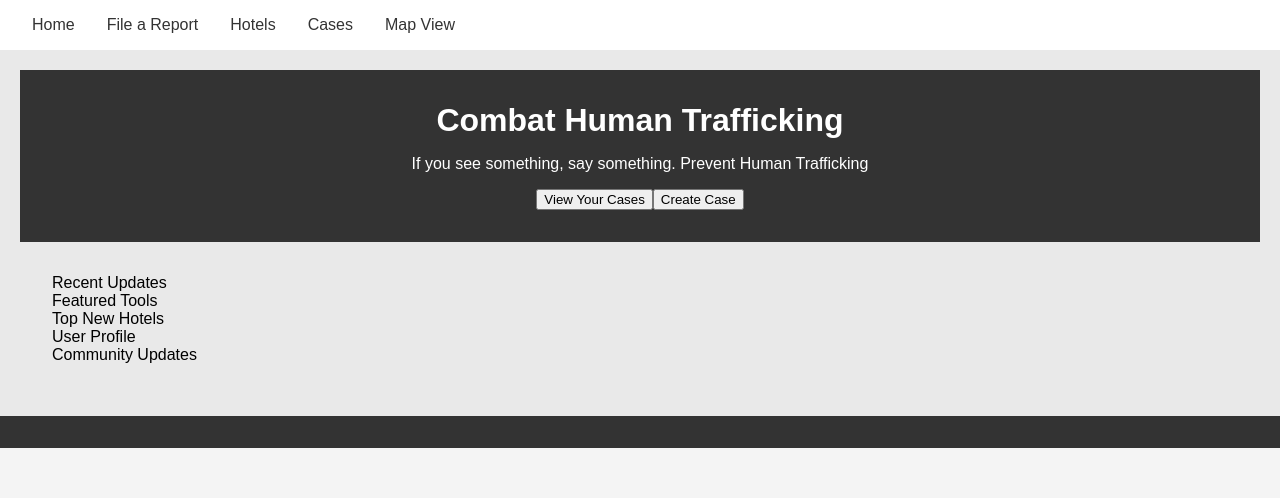
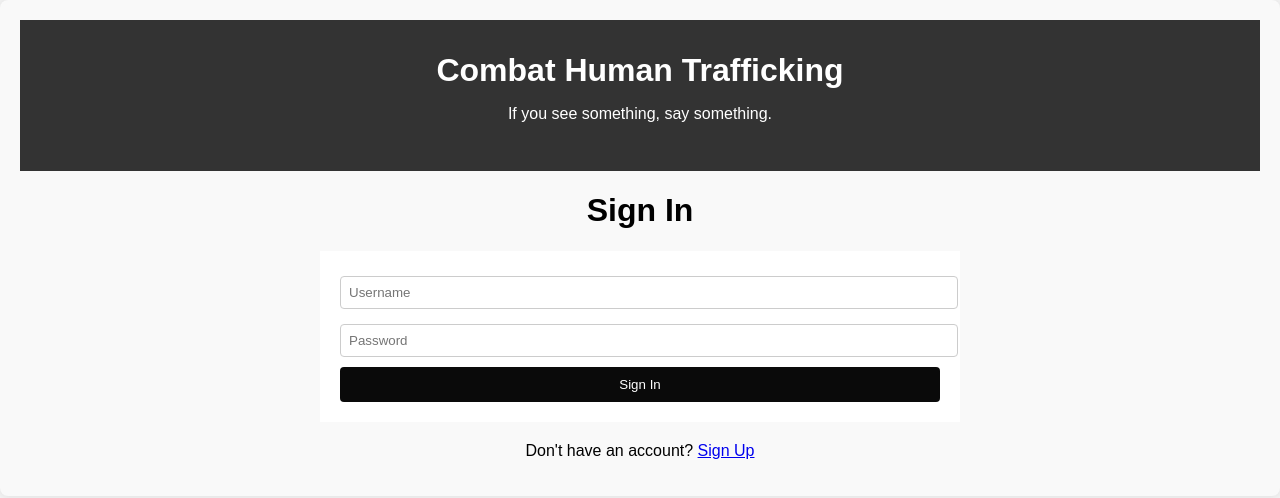
Before and after one commit to YashviDesaii/CMPE295_Master-s_Project, a React (Create React App) app in the folder frontend/: page / in a window 1280 px wide. Shown: the top 498 px of the page. Built offline with nearby package versions, Linux system fonts and the light colour scheme.

Commit message:
sign in page, sing up page

```diff
--- a/frontend/src/App.js
+++ b/frontend/src/App.js
@@ -12,6 +12,8 @@ import CaseManagement from './CaseManagement';
 import HumanTraffickingPortal from './HumanTraffickingPortal';
 import Dashboard from './Dashboard';
 import './App.css'
+import SignIn from './SignIn';
+import SignUp from './SignUp';
 
 function App() {
 
@@ -31,7 +33,9 @@ function App() {
           <Route path="/police-report" element={<PoliceReportForm />} />
           <Route path="/case-management" element={<CaseManagement />} />
           <Route path="/map-view" element={<HumanTraffickingPortal />} />
-          <Route path="/" element={<Dashboard />} />
+          <Route path="/home" element={<Dashboard />} />
+          <Route path="/" element={<SignIn />} />
+          <Route path="/sign-up" element={<SignUp />} />
         </Routes>
       </div>
     </Router>
--- a/frontend/src/Navbar.js
+++ b/frontend/src/Navbar.js
@@ -3,19 +3,20 @@ import Container from 'react-bootstrap/Container';
 import Nav from 'react-bootstrap/Nav';
 import Navbar from 'react-bootstrap/Navbar';
 
+
 function NavigationMenu() {
   return (
     <>
-      <Navbar data-bs-theme="dark" className="justify-content-center">
-        <Container>
-          <Nav className="me-auto">
-            <Nav.Link href="/">Home</Nav.Link>
+      <Navbar bg="dark" className="justify-content-center" >
+          <Nav className="container-fluid">
+            <Nav.Link href="/home">Dashboard</Nav.Link>
             <Nav.Link href="/police-report">File a Report</Nav.Link>
             <Nav.Link href="/hotels">Hotels</Nav.Link>
             <Nav.Link href="/case-management">Cases</Nav.Link>
             <Nav.Link href="/map-view">Map View</Nav.Link>
+            <Nav.Link className="navbar-right" href="/">Log Out</Nav.Link>
+             {/* Log Out link on the right */}
           </Nav>
-        </Container>
       </Navbar>
     </>
   );
--- /dev/null
+++ b/frontend/src/SignIn.css
@@ -0,0 +1,31 @@
+
+  .signin-container {
+    height: 100%;
+    padding: 20px;
+    background-color: #f9f9f9;
+    border-radius: 8px;
+    box-shadow: 0 0 10px rgba(0, 0, 0, 0.1);
+  }
+
+  .input-field {
+    width: 100%;
+    margin-bottom: 10px;
+    padding: 8px;
+    border: 1px solid #ccc;
+    border-radius: 4px;
+  }
+
+  .submit-button {
+    width: 100%;
+    padding: 10px;
+    background-color: #0a0a0a;
+    color: #ffffff;
+    border: none;
+    border-radius: 4px;
+    cursor: pointer;
+    transition: background-color 0.3s ease;
+  }
+
+  .submit-button:hover {
+    background-color: #0056b3;
+  }
--- /dev/null
+++ b/frontend/src/SignIn.js
@@ -0,0 +1,57 @@
+import React, { useState } from 'react';
+import { Link, Navigate } from 'react-router-dom';
+import './SignIn.css'; // Import the CSS file for styling
+
+function SignIn() {
+  const [username, setUsername] = useState('');
+  const [password, setPassword] = useState('');
+  const [loggedIn, setLoggedIn] = useState(false);
+
+  const handleSignIn = (e) => {
+    e.preventDefault();
+    // Here, you would typically handle authentication, such as sending a request to a backend API
+    // For simplicity, this example just logs the username and password to the console
+    console.log('Username:', username);
+    console.log('Password:', password);
+    setLoggedIn(true); // Simulating successful login
+  };
+
+  if (loggedIn) {
+    // Redirect to a different page after successful login
+    return <Navigate to="/home" />;
+  }
+
+  return (
+    <div className="signin-container">
+        <section className="welcome-banner">
+            <h1>Combat Human Trafficking</h1>
+            <p>If you see something, say something.</p>
+         </section>
+      <h1 style={{textAlign:'center'}}>Sign In</h1>
+      <form onSubmit={handleSignIn}>
+        <input
+          type="text"
+          placeholder="Username"
+          value={username}
+          onChange={(e) => setUsername(e.target.value)}
+          required
+          className="input-field"
+        />
+        <br />
+        <input
+          type="password"
+          placeholder="Password"
+          value={password}
+          onChange={(e) => setPassword(e.target.value)}
+          required
+          className="input-field"
+        />
+        <br />
+        <button type="submit" className="submit-button">Sign In</button>
+      </form>
+      <p style={{textAlign:'center'}}>Don't have an account? <Link to="/sign-up">Sign Up</Link></p>
+    </div>
+  );
+}
+
+export default SignIn;
--- /dev/null
+++ b/frontend/src/SignUp.css
@@ -0,0 +1,31 @@
+
+.signup-container {
+    height: 100%;
+    padding: 20px;
+    background-color: #f9f9f9;
+    border-radius: 8px;
+    box-shadow: 0 0 10px rgba(0, 0, 0, 0.1);
+  }
+
+  .input-field {
+    width: 100%;
+    margin-bottom: 10px;
+    padding: 8px;
+    border: 1px solid #ccc;
+    border-radius: 4px;
+  }
+
+  .submit-button {
+    width: 100%;
+    padding: 10px;
+    background-color: #0a0a0a;
+    color: #ffffff;
+    border: none;
+    border-radius: 4px;
+    cursor: pointer;
+    transition: background-color 0.3s ease;
+  }
+
+  .submit-button:hover {
+    background-color: #0056b3;
+  }
--- /dev/null
+++ b/frontend/src/SignUp.js
@@ -0,0 +1,87 @@
+import React, { useState } from 'react';
+import { Link, Navigate } from 'react-router-dom';
+import './SignUp.css'; // Import the CSS file for styling
+
+function SignUp() {
+  const [firstName, setFirstName] = useState('');
+  const [lastName, setLastName] = useState('');
+  const [password, setPassword] = useState('');
+  const [confirmPassword, setConfirmPassword] = useState('');
+  const [badgeNumber, setBadgeNumber] = useState('');
+  const [signedUp, setSignedUp] = useState(false);
+
+  const handleSignUp = (e) => {
+    e.preventDefault();
+    // Here, you would typically handle form validation and user creation
+    // For simplicity, this example just logs the form data to the console
+    console.log('First Name:', firstName);
+    console.log('Last Name:', lastName);
+    console.log('Password:', password);
+    console.log('Confirm Password:', confirmPassword);
+    console.log('Badge Number:', badgeNumber);
+    setSignedUp(true); // Simulating successful sign-up
+  };
+
+  if (signedUp) {
+    // Redirect to a different page after successful sign-up
+    return <Navigate to="/home" />;
+  }
+
+  return (
+    <div className="signup-container">
+      <h2 style={{textAlign:'center'}}>Create your account</h2>
+      <h4 style={{textAlign:'center'}}>Take a step further in fighting human trafficking. </h4>
+      <form onSubmit={handleSignUp}>
+        <input
+          type="text"
+          placeholder="First Name"
+          value={firstName}
+          onChange={(e) => setFirstName(e.target.value)}
+          required
+          className="input-field"
+        />
+        <br />
+        <input
+          type="text"
+          placeholder="Last Name"
+          value={lastName}
+          onChange={(e) => setLastName(e.target.value)}
+          required
+          className="input-field"
+        />
+        <br />
+        <input
+          type="password"
+          placeholder="Password"
+          value={password}
+          onChange={(e) => setPassword(e.target.value)}
+          required
+          className="input-field"
+        />
+        <br />
+        <input
+          type="password"
+          placeholder="Confirm Password"
+          value={confirmPassword}
+          onChange={(e) => setConfirmPassword(e.target.value)}
+          required
+          className="input-field"
+        />
+        <br />
+        <input
+          type="text"
+          placeholder="Badge Number"
+          value={badgeNumber}
+          onChange={(e) => setBadgeNumber(e.target.value)}
+          required
+          className="input-field"
+        />
+        <br />
+        <button type="submit" className="submit-button">Register</button>
+      </form>
+      <p style={{textAlign:'center'}}>Already have an account? <Link to="/">Sign In</Link></p>
+    </div>
+  );
+}
+
+export default SignUp;
```
Also changed, not shown: frontend/src/Navbar.css (deleted, +0 -45 lines).
